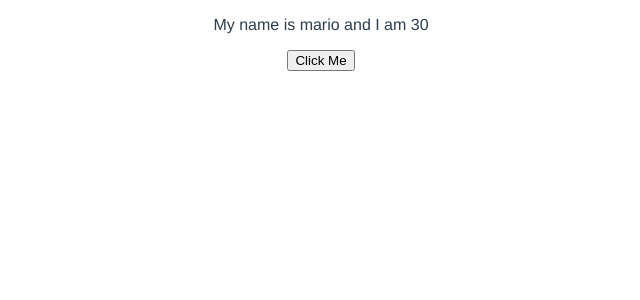
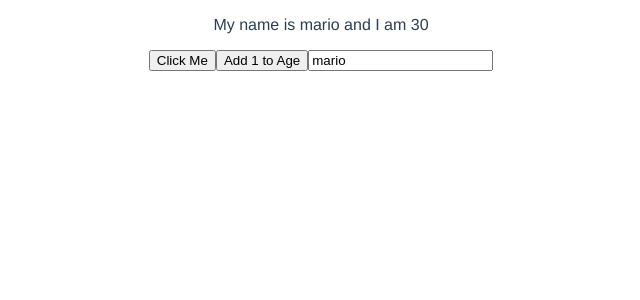
Before and after one commit to KDA-Coding/Vue_Firebase_Learning, a Vue app in the folder Ch9/dojo-blog/: page / in a window 1280 px wide. Shown: the top 300 px of the page, without its empty margins (319-959 px from the left). Built offline with nearby package versions, Linux system fonts and the light colour scheme.

Commit message:
Using Composition API Refs
Using Composition API Refs in tandem with V-Model two-way data binding provides reactive values for an application.

```diff
--- a/Ch9/dojo-blog/src/views/HomeView.vue
+++ b/Ch9/dojo-blog/src/views/HomeView.vue
@@ -1,6 +1,8 @@
 <template>
-  <p ref="p" >My name is {{ name }} and I am {{ age }}</p>
+  <p>My name is {{ name }} and I am {{ age }}</p>
   <button @click="handleClick">Click Me</button>
+  <button @click="age++" >Add 1 to Age</button>
+  <input type="text" v-model="name">
 </template>
 
 <script>
@@ -13,19 +15,17 @@
 
   setup() {
 
-    console.log(this)
+    //const p = ref(null);
 
-    const p = ref(null);
-
-    let name = "mario";
-    let age = 30;
+    const name = ref("mario");
+    const age = ref(30);
 
     const handleClick = () => {
-      console.log(p, p.value)
-      p.value.classList.add('test')
+      name.value = 'luigi'
+      age.value = 25
     }
 
-    return { name, age, handleClick, p }
+    return { name, age, handleClick }
 
   },
 }
```
